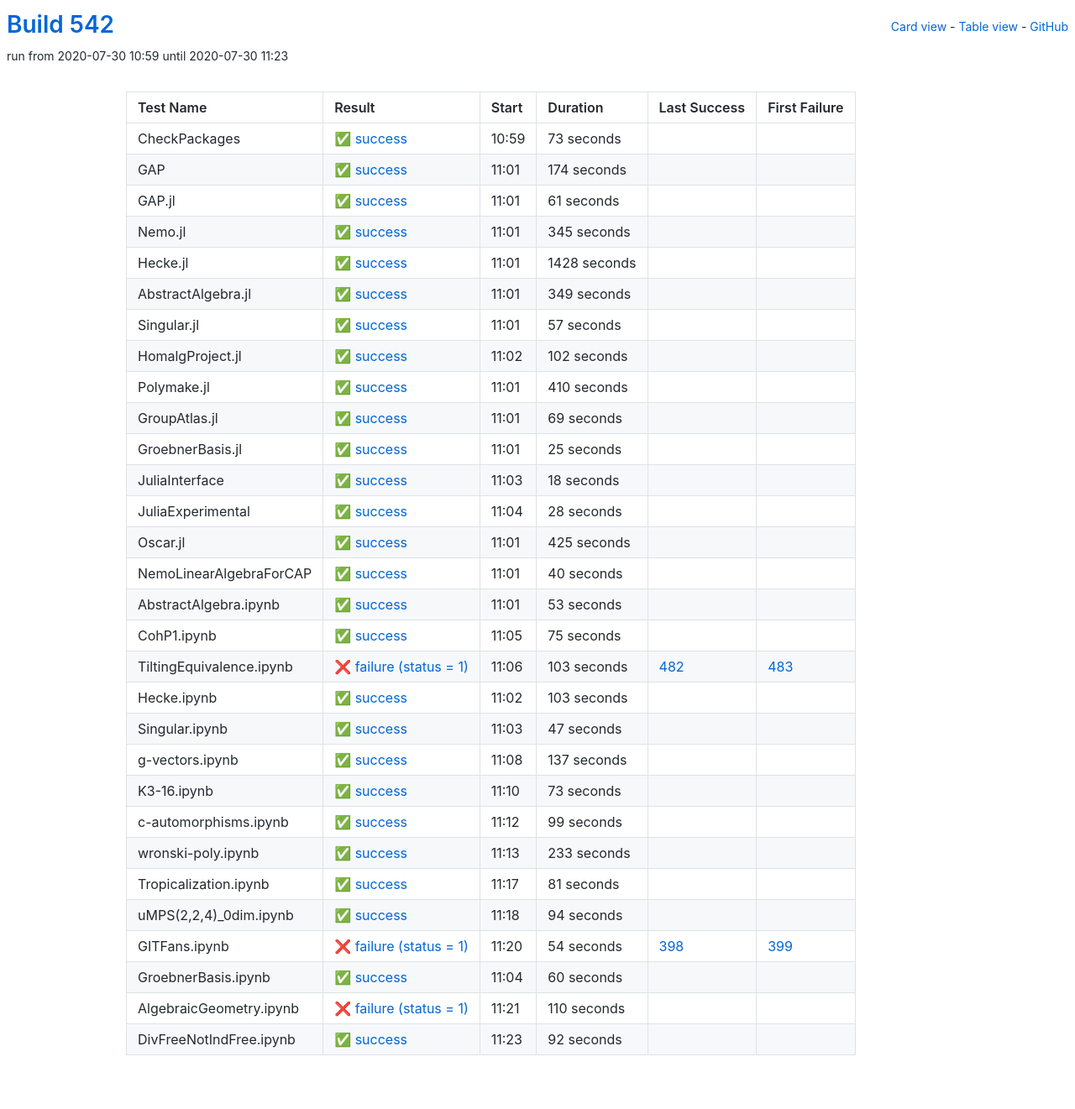
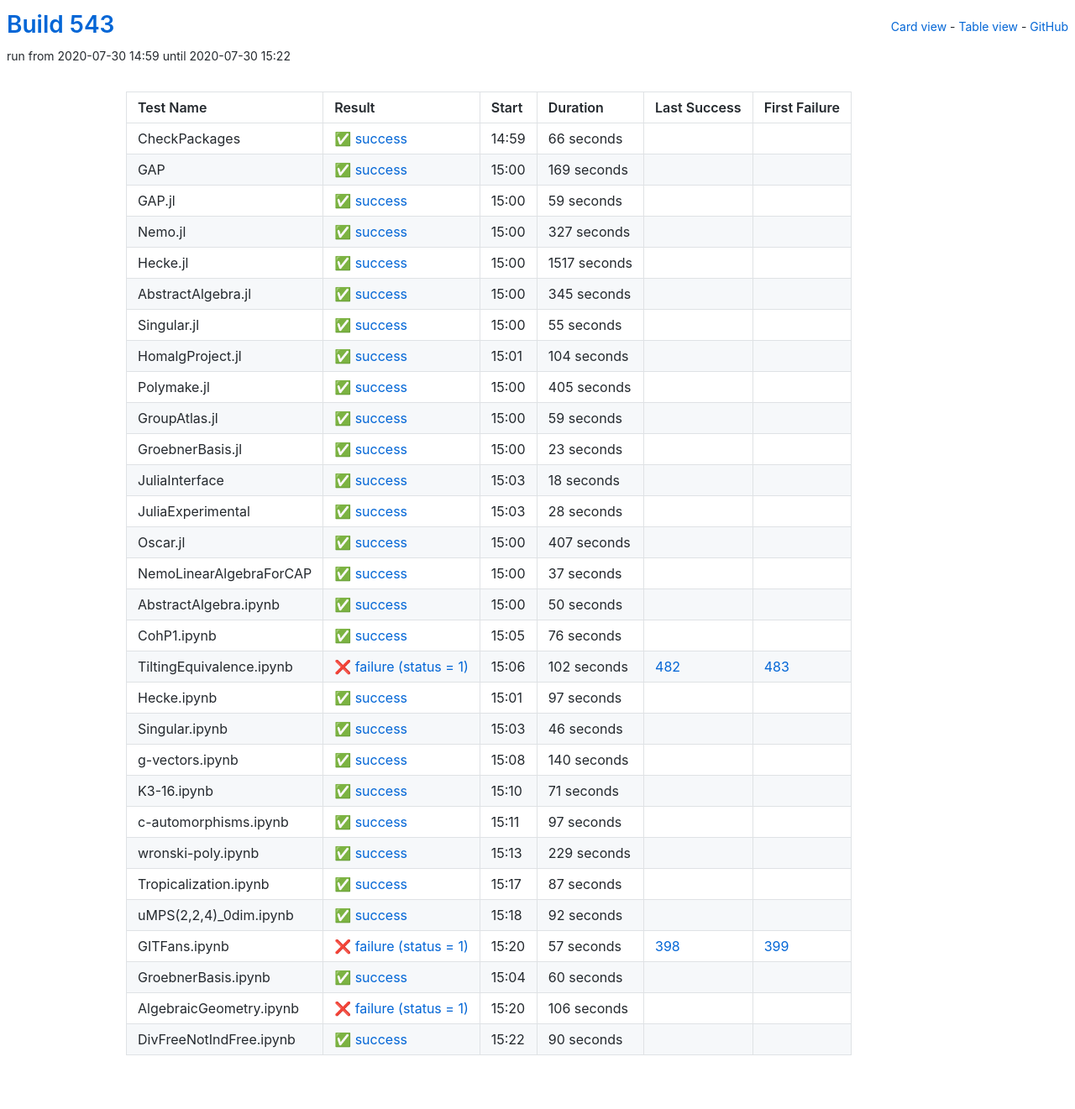
Before and after one commit to oscar-system/oscar-ci-status-stable, a Jekyll site: the page built from table.html, in a window 1280 px wide. Shown: the whole page at 84% size. Built offline with Jekyll 4.4.1, drawn with Linux system fonts in a browser that asks for light colours.

Commit message:
Build #543

```diff
--- a/_data/ci.yml
+++ b/_data/ci.yml
@@ -1,6 +1,6 @@
 ---
-build: 542
-build_url: https://oscarci.mathematik.uni-kl.de/job/oscar-stable/542/
+build: 543
+build_url: https://oscarci.mathematik.uni-kl.de/job/oscar-stable/543/
 job: oscar-stable
 organization: oscar-system
 repo: oscar-ci-status-stable
@@ -8,44 +8,68 @@ repourl: https://github.com/oscar-system/oscar-ci-status-stable
 tests:
 - name: CheckPackages
   id: checkpackages
-  log: https://oscarci.mathematik.uni-kl.de/job/oscar-stable/542/artifact/logs/build-542/CheckPackages.log
-  start: 2020-07-30 10:59
+  log: https://oscarci.mathematik.uni-kl.de/job/oscar-stable/543/artifact/logs/build-543/CheckPackages.log
+  start: 2020-07-30 14:59
   success: true
   exitcode: 0
   status: success
-  duration: 73
+  duration: 66
   last_success: false
   last_success_url:
   first_failure: false
   first_failure_url:
 - name: GAP
   id: gap
-  log: https://oscarci.mathematik.uni-kl.de/job/oscar-stable/542/artifact/logs/build-542/GAP.log
-  start: 2020-07-30 11:01
+  log: https://oscarci.mathematik.uni-kl.de/job/oscar-stable/543/artifact/logs/build-543/GAP.log
+  start: 2020-07-30 15:00
   success: true
   exitcode: 0
   status: success
-  duration: 174
+  duration: 169
   last_success: false
   last_success_url:
   first_failure: false
   first_failure_url:
 - name: GAP.jl
   id: gap-jl
-  log: https://oscarci.mathematik.uni-kl.de/job/oscar-stable/542/artifact/logs/build-542/GAP.jl.log
-  start: 2020-07-30 11:01
+  log: https://oscarci.mathematik.uni-kl.de/job/oscar-stable/543/artifact/logs/build-543/GAP.jl.log
+  start: 2020-07-30 15:00
   success: true
   exitcode: 0
   status: success
-  duration: 61
+  duration: 59
   last_success: false
   last_success_url:
   first_failure: false
   first_failure_url:
 - name: Nemo.jl
   id: nemo-jl
-  log: https://oscarci.mathematik.uni-kl.de/job/oscar-stable/542/artifact/logs/build-542/Nemo.jl.log
-  start: 2020-07-30 11:01
+  log: https://oscarci.mathematik.uni-kl.de/job/oscar-stable/543/artifact/logs/build-543/Nemo.jl.log
+  start: 2020-07-30 15:00
+  success: true
+  exitcode: 0
+  status: success
+  duration: 327
+  last_success: false
+  last_success_url:
+  first_failure: false
+  first_failure_url:
+- name: Hecke.jl
+  id: hecke-jl
+  log: https://oscarci.mathematik.uni-kl.de/job/oscar-stable/543/artifact/logs/build-543/Hecke.jl.log
+  start: 2020-07-30 15:00
+  success: true
+  exitcode: 0
+  status: success
+  duration: 1517
+  last_success: false
+  last_success_url:
+  first_failure: false
+  first_failure_url:
+- name: AbstractAlgebra.jl
+  id: abstractalgebra-jl
+  log: https://oscarci.mathematik.uni-kl.de/job/oscar-stable/543/artifact/logs/build-543/AbstractAlgebra.jl.log
+  start: 2020-07-30 15:00
   success: true
   exitcode: 0
   status: success
@@ -54,94 +78,70 @@ tests:
   last_success_url:
   first_failure: false
   first_failure_url:
-- name: Hecke.jl
-  id: hecke-jl
-  log: https://oscarci.mathematik.uni-kl.de/job/oscar-stable/542/artifact/logs/build-542/Hecke.jl.log
-  start: 2020-07-30 11:01
+- name: Singular.jl
+  id: singular-jl
+  log: https://oscarci.mathematik.uni-kl.de/job/oscar-stable/543/artifact/logs/build-543/Singular.jl.log
+  start: 2020-07-30 15:00
   success: true
   exitcode: 0
   status: success
-  duration: 1428
-  last_success: false
-  last_success_url:
-  first_failure: false
-  first_failure_url:
-- name: AbstractAlgebra.jl
-  id: abstractalgebra-jl
-  log: https://oscarci.mathematik.uni-kl.de/job/oscar-stable/542/artifact/logs/build-542/AbstractAlgebra.jl.log
-  start: 2020-07-30 11:01
-  success: true
-  exitcode: 0
-  status: success
-  duration: 349
-  last_success: false
-  last_success_url:
-  first_failure: false
-  first_failure_url:
-- name: Singular.jl
-  id: singular-jl
-  log: https://oscarci.mathematik.uni-kl.de/job/oscar-stable/542/artifact/logs/build-542/Singular.jl.log
-  start: 2020-07-30 11:01
-  success: true
-  exitcode: 0
-  status: success
-  duration: 57
+  duration: 55
   last_success: false
   last_success_url:
   first_failure: false
   first_failure_url:
 - name: HomalgProject.jl
   id: homalgproject-jl
-  log: https://oscarci.mathematik.uni-kl.de/job/oscar-stable/542/artifact/logs/build-542/HomalgProject.jl.log
-  start: 2020-07-30 11:02
+  log: https://oscarci.mathematik.uni-kl.de/job/oscar-stable/543/artifact/logs/build-543/HomalgProject.jl.log
+  start: 2020-07-30 15:01
   success: true
   exitcode: 0
   status: success
-  duration: 102
+  duration: 104
   last_success: false
   last_success_url:
   first_failure: false
   first_failure_url:
 - name: Polymake.jl
   id: polymake-jl
-  log: https://oscarci.mathematik.uni-kl.de/job/oscar-stable/542/artifact/logs/build-542/Polymake.jl.log
-  start: 2020-07-30 11:01
+  log: https://oscarci.mathematik.uni-kl.de/job/oscar-stable/543/artifact/logs/build-543/Polymake.jl.log
+  start: 2020-07-30 15:00
   success: true
   exitcode: 0
   status: success
-  duration: 410
+  duration: 405
   last_success: false
   last_success_url:
   first_failure: false
   first_failure_url:
 - name: GroupAtlas.jl
   id: groupatlas-jl
-  log: https://oscarci.mathematik.uni-kl.de/job/oscar-stable/542/artifact/logs/build-542/GroupAtlas.jl.log
-  start: 2020-07-30 11:01
+  log: https://oscarci.mathematik.uni-kl.de/job/oscar-stable/543/artifact/logs/build-543/GroupAtlas.jl.log
+  start: 2020-07-30 15:00
   success: true
   exitcode: 0
   status: success
-  duration: 69
+  duration: 59
   last_success: false
   last_success_url:
   first_failure: false
   first_failure_url:
 - name: GroebnerBasis.jl
   id: groebnerbasis-jl
-  log: https://oscarci.mathematik.uni-kl.de/job/oscar-stable/542/artifact/logs/build-542/GroebnerBasis.jl.log
-  start: 2020-07-30 11:01
+  log: https://oscarci.mathematik.uni-kl.de/job/oscar-stable/543/artifact/logs/build-543/GroebnerBasis.jl.log
+  start: 2020-07-30 15:00
   success: true
   exitcode: 0
   status: success
-  duration: 25
+  duration: 23
   last_success: false
   last_success_url:
   first_failure: false
   first_failure_url:
 - name: JuliaInterface
   id: juliainterface
-  log: https://oscarci.mathematik.uni-kl.de/job/oscar-stable/542/artifact/logs/build-542/JuliaInterface.log
-  start: 2020-07-30 11:03
+  log: https://oscarci.mathematik.uni-kl.de/job/oscar-stable/543/artifact/logs/build-543/JuliaInterface.log
+  start: 2020-07-30 15:03
   success: true
   exitcode: 0
   status: success
@@ -152,8 +152,8 @@ tests:
   first_failure_url:
 - name: JuliaExperimental
   id: juliaexperimental
-  log: https://oscarci.mathematik.uni-kl.de/job/oscar-stable/542/artifact/logs/build-542/JuliaExperimental.log
-  start: 2020-07-30 11:04
+  log: https://oscarci.mathematik.uni-kl.de/job/oscar-stable/543/artifact/logs/build-543/JuliaExperimental.log
+  start: 2020-07-30 15:03
   success: true
   exitcode: 0
   status: success
@@ -164,176 +164,176 @@ tests:
   first_failure_url:
 - name: Oscar.jl
   id: oscar-jl
-  log: https://oscarci.mathematik.uni-kl.de/job/oscar-stable/542/artifact/logs/build-542/Oscar.jl.log
-  start: 2020-07-30 11:01
+  log: https://oscarci.mathematik.uni-kl.de/job/oscar-stable/543/artifact/logs/build-543/Oscar.jl.log
+  start: 2020-07-30 15:00
   success: true
   exitcode: 0
   status: success
-  duration: 425
+  duration: 407
   last_success: false
   last_success_url:
   first_failure: false
   first_failure_url:
 - name: NemoLinearAlgebraForCAP
   id: nemolinearalgebraforcap
-  log: https://oscarci.mathematik.uni-kl.de/job/oscar-stable/542/artifact/logs/build-542/NemoLinearAlgebraForCAP.log
-  start: 2020-07-30 11:01
+  log: https://oscarci.mathematik.uni-kl.de/job/oscar-stable/543/artifact/logs/build-543/NemoLinearAlgebraForCAP.log
+  start: 2020-07-30 15:00
   success: true
   exitcode: 0
   status: success
-  duration: 40
+  duration: 37
   last_success: false
   last_success_url:
   first_failure: false
   first_failure_url:
 - name: AbstractAlgebra.ipynb
   id: abstractalgebra-ipynb
-  log: https://oscarci.mathematik.uni-kl.de/job/oscar-stable/542/artifact/logs/build-542/AbstractAlgebra.ipynb.log
-  start: 2020-07-30 11:01
+  log: https://oscarci.mathematik.uni-kl.de/job/oscar-stable/543/artifact/logs/build-543/AbstractAlgebra.ipynb.log
+  start: 2020-07-30 15:00
   success: true
   exitcode: 0
   status: success
-  duration: 53
+  duration: 50
   last_success: false
   last_success_url:
   first_failure: false
   first_failure_url:
 - name: CohP1.ipynb
   id: cohp1-ipynb
-  log: https://oscarci.mathematik.uni-kl.de/job/oscar-stable/542/artifact/logs/build-542/CohP1.ipynb.log
-  start: 2020-07-30 11:05
+  log: https://oscarci.mathematik.uni-kl.de/job/oscar-stable/543/artifact/logs/build-543/CohP1.ipynb.log
+  start: 2020-07-30 15:05
   success: true
   exitcode: 0
   status: success
-  duration: 75
+  duration: 76
   last_success: false
   last_success_url:
   first_failure: false
   first_failure_url:
 - name: TiltingEquivalence.ipynb
   id: tiltingequivalence-ipynb
-  log: https://oscarci.mathematik.uni-kl.de/job/oscar-stable/542/artifact/logs/build-542/TiltingEquivalence.ipynb.log
-  start: 2020-07-30 11:06
+  log: https://oscarci.mathematik.uni-kl.de/job/oscar-stable/543/artifact/logs/build-543/TiltingEquivalence.ipynb.log
+  start: 2020-07-30 15:06
   success: false
   exitcode: 1
   status: failure
-  duration: 103
+  duration: 102
   last_success: 482
   last_success_url: https://oscarci.mathematik.uni-kl.de/job/oscar-stable/482/
   first_failure: 483
   first_failure_url: https://oscarci.mathematik.uni-kl.de/job/oscar-stable/483/
 - name: Hecke.ipynb
   id: hecke-ipynb
-  log: https://oscarci.mathematik.uni-kl.de/job/oscar-stable/542/artifact/logs/build-542/Hecke.ipynb.log
-  start: 2020-07-30 11:02
+  log: https://oscarci.mathematik.uni-kl.de/job/oscar-stable/543/artifact/logs/build-543/Hecke.ipynb.log
+  start: 2020-07-30 15:01
   success: true
   exitcode: 0
   status: success
-  duration: 103
+  duration: 97
   last_success: false
   last_success_url:
   first_failure: false
   first_failure_url:
 - name: Singular.ipynb
   id: singular-ipynb
-  log: https://oscarci.mathematik.uni-kl.de/job/oscar-stable/542/artifact/logs/build-542/Singular.ipynb.log
-  start: 2020-07-30 11:03
+  log: https://oscarci.mathematik.uni-kl.de/job/oscar-stable/543/artifact/logs/build-543/Singular.ipynb.log
+  start: 2020-07-30 15:03
   success: true
   exitcode: 0
   status: success
-  duration: 47
+  duration: 46
   last_success: false
   last_success_url:
   first_failure: false
   first_failure_url:
 - name: g-vectors.ipynb
   id: g-vectors-ipynb
-  log: https://oscarci.mathematik.uni-kl.de/job/oscar-stable/542/artifact/logs/build-542/g-vectors.ipynb.log
-  start: 2020-07-30 11:08
+  log: https://oscarci.mathematik.uni-kl.de/job/oscar-stable/543/artifact/logs/build-543/g-vectors.ipynb.log
+  start: 2020-07-30 15:08
   success: true
   exitcode: 0
   status: success
-  duration: 137
+  duration: 140
   last_success: false
   last_success_url:
   first_failure: false
   first_failure_url:
 - name: K3-16.ipynb
   id: k3-16-ipynb
-  log: https://oscarci.mathematik.uni-kl.de/job/oscar-stable/542/artifact/logs/build-542/K3-16.ipynb.log
-  start: 2020-07-30 11:10
+  log: https://oscarci.mathematik.uni-kl.de/job/oscar-stable/543/artifact/logs/build-543/K3-16.ipynb.log
+  start: 2020-07-30 15:10
   success: true
   exitcode: 0
   status: success
-  duration: 73
+  duration: 71
   last_success: false
   last_success_url:
   first_failure: false
   first_failure_url:
 - name: c-automorphisms.ipynb
   id: c-automorphisms-ipynb
-  log: https://oscarci.mathematik.uni-kl.de/job/oscar-stable/542/artifact/logs/build-542/c-automorphisms.ipynb.log
-  start: 2020-07-30 11:12
+  log: https://oscarci.mathematik.uni-kl.de/job/oscar-stable/543/artifact/logs/build-543/c-automorphisms.ipynb.log
+  start: 2020-07-30 15:11
   success: true
   exitcode: 0
   status: success
-  duration: 99
+  duration: 97
   last_success: false
   last_success_url:
   first_failure: false
   first_failure_url:
 - name: wronski-poly.ipynb
   id: wronski-poly-ipynb
-  log: https://oscarci.mathematik.uni-kl.de/job/oscar-stable/542/artifact/logs/build-542/wronski-poly.ipynb.log
-  start: 2020-07-30 11:13
+  log: https://oscarci.mathematik.uni-kl.de/job/oscar-stable/543/artifact/logs/build-543/wronski-poly.ipynb.log
+  start: 2020-07-30 15:13
   success: true
   exitcode: 0
   status: success
-  duration: 233
+  duration: 229
   last_success: false
   last_success_url:
   first_failure: false
   first_failure_url:
 - name: Tropicalization.ipynb
   id: tropicalization-ipynb
-  log: https://oscarci.mathematik.uni-kl.de/job/oscar-stable/542/artifact/logs/build-542/Tropicalization.ipynb.log
-  start: 2020-07-30 11:17
+  log: https://oscarci.mathematik.uni-kl.de/job/oscar-stable/543/artifact/logs/build-543/Tropicalization.ipynb.log
+  start: 2020-07-30 15:17
   success: true
   exitcode: 0
   status: success
-  duration: 81
+  duration: 87
   last_success: false
   last_success_url:
   first_failure: false
   first_failure_url:
 - name: uMPS(2,2,4)_0dim.ipynb
   id: umps-2-2-4-0dim-ipynb
-  log: https://oscarci.mathematik.uni-kl.de/job/oscar-stable/542/artifact/logs/build-542/uMPS-2-2-4-_0dim.ipynb.log
-  start: 2020-07-30 11:18
+  log: https://oscarci.mathematik.uni-kl.de/job/oscar-stable/543/artifact/logs/build-543/uMPS-2-2-4-_0dim.ipynb.log
+  start: 2020-07-30 15:18
   success: true
   exitcode: 0
   status: success
-  duration: 94
+  duration: 92
   last_success: false
   last_success_url:
   first_failure: false
   first_failure_url:
 - name: GITFans.ipynb
   id: gitfans-ipynb
-  log: https://oscarci.mathematik.uni-kl.de/job/oscar-stable/542/artifact/logs/build-542/GITFans.ipynb.log
-  start: 2020-07-30 11:20
+  log: https://oscarci.mathematik.uni-kl.de/job/oscar-stable/543/artifact/logs/build-543/GITFans.ipynb.log
+  start: 2020-07-30 15:20
   success: false
   exitcode: 1
   status: failure
-  duration: 54
+  duration: 57
   last_success: 398
   last_success_url: https://oscarci.mathematik.uni-kl.de/job/oscar-stable/398/
   first_failure: 399
   first_failure_url: https://oscarci.mathematik.uni-kl.de/job/oscar-stable/399/
 - name: GroebnerBasis.ipynb
   id: groebnerbasis-ipynb
-  log: https://oscarci.mathematik.uni-kl.de/job/oscar-stable/542/artifact/logs/build-542/GroebnerBasis.ipynb.log
-  start: 2020-07-30 11:04
+  log: https://oscarci.mathematik.uni-kl.de/job/oscar-stable/543/artifact/logs/build-543/GroebnerBasis.ipynb.log
+  start: 2020-07-30 15:04
   success: true
   exitcode: 0
   status: success
@@ -344,24 +344,24 @@ tests:
   first_failure_url:
 - name: AlgebraicGeometry.ipynb
   id: algebraicgeometry-ipynb
-  log: https://oscarci.mathematik.uni-kl.de/job/oscar-stable/542/artifact/logs/build-542/AlgebraicGeometry.ipynb.log
-  start: 2020-07-30 11:21
+  log: https://oscarci.mathematik.uni-kl.de/job/oscar-stable/543/artifact/logs/build-543/AlgebraicGeometry.ipynb.log
+  start: 2020-07-30 15:20
   success: false
   exitcode: 1
   status: failure
-  duration: 110
+  duration: 106
   last_success: false
   last_success_url:
   first_failure: false
   first_failure_url:
 - name: DivFreeNotIndFree.ipynb
   id: divfreenotindfree-ipynb
-  log: https://oscarci.mathematik.uni-kl.de/job/oscar-stable/542/artifact/logs/build-542/DivFreeNotIndFree.ipynb.log
-  start: 2020-07-30 11:23
+  log: https://oscarci.mathematik.uni-kl.de/job/oscar-stable/543/artifact/logs/build-543/DivFreeNotIndFree.ipynb.log
+  start: 2020-07-30 15:22
   success: true
   exitcode: 0
   status: success
-  duration: 92
+  duration: 90
   last_success: false
   last_success_url:
   first_failure: false
```
Also changed, not shown: README.md.
